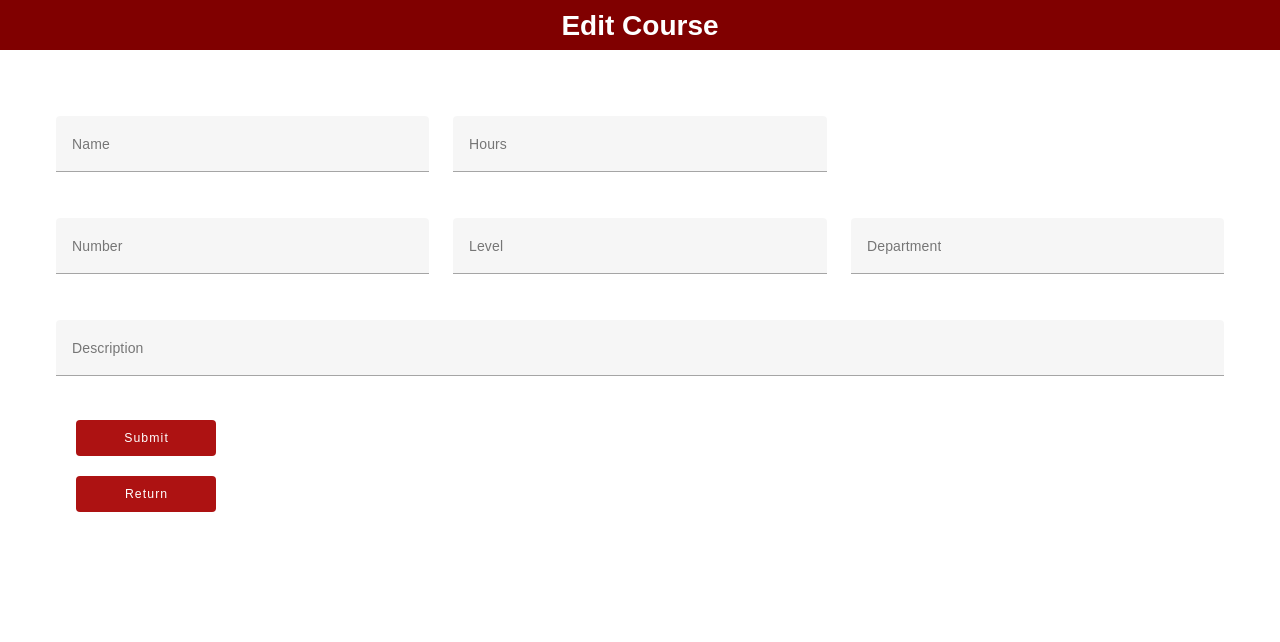
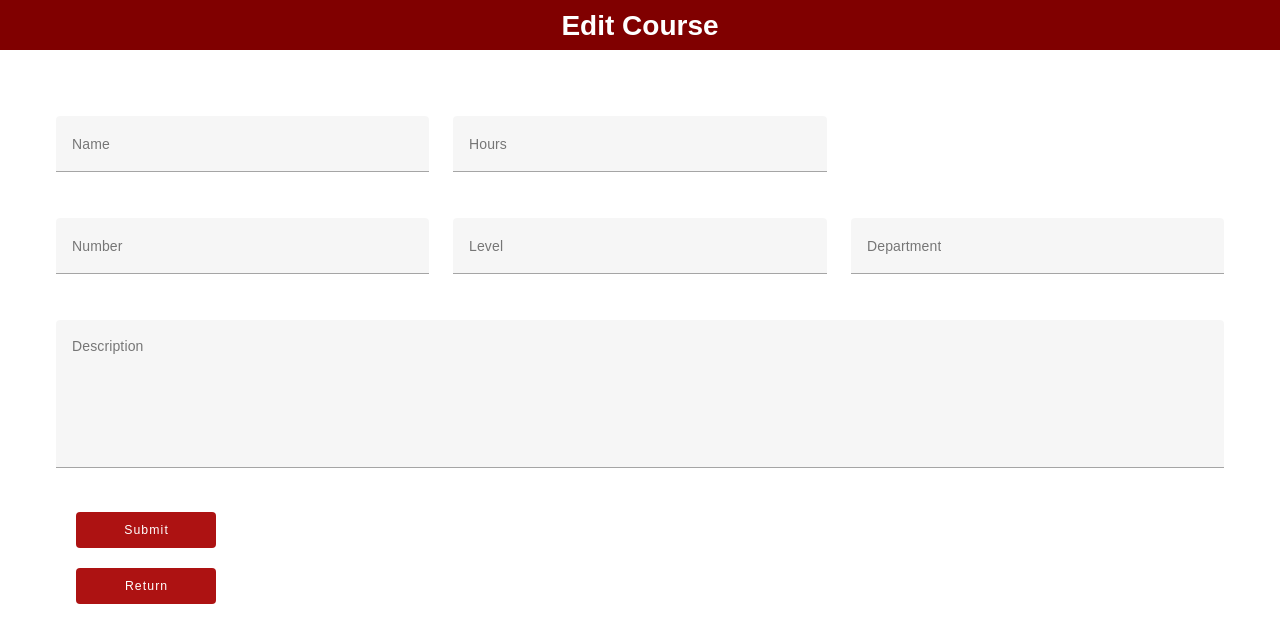
Before and after one commit to ItzWillz/seiv_project2_frontend, a Vue app: page /edit/1 in a window 1280 px wide. Shown: the top 642 px of the page. Built offline with nearby package versions, Linux system fonts and the light colour scheme; no server answers; a web font is replaced by a local one.

Commit message:
larger box
larger box

```diff
--- a/src/views/EditCourse.vue
+++ b/src/views/EditCourse.vue
@@ -92,8 +92,8 @@ const editCourse = async () => {
 
         <v-row>
           <v-col cols="12" >
-             <v-text-field class="text-wrap" v-model="course.desc"  label="Description"   hide-details
-          ></v-text-field>
+             <v-textarea class="text-wrap" v-model="course.desc"  label="Description"   hide-details
+          ></v-textarea>
           </v-col>
         </v-row>
 
--- a/src/views/HomePage.vue
+++ b/src/views/HomePage.vue
@@ -64,7 +64,7 @@ const viewCourse = () => {
       <div class="column">
     <div class="card flex justify-content-center">
         <Listbox v-model="selectedCourse"  :options='course' optionLabel= 'name' optionValue="courseNum"
-        :virtualScrollerOptions="{ itemSize: 38 }" class="w-full md:w-14rem" listStyle="height:250px" />
+        :virtualScrollerOptions="{ itemSize: 38 }" class="w-full md:w-14rem" listStyle="height:450px" />
 
     </div>
     <div style="margin-top: 7rem">
--- a/src/views/ViewCourse.vue
+++ b/src/views/ViewCourse.vue
@@ -70,8 +70,8 @@ const returnHome = () => {
 
         <v-row>
           <v-col cols="12" >
-             <v-text-field class="text-wrap" v-model="course.desc"  label="Description"   hide-details :disabled="true"
-          ></v-text-field>
+             <v-textarea class="text-wrap" v-model="course.desc"  label="Description"   hide-details :disabled="true"
+          ></v-textarea>
           </v-col>
         </v-row>
 
--- a/src/views/addCourses.vue
+++ b/src/views/addCourses.vue
@@ -83,8 +83,8 @@ const returnHome = () => {
 
         <v-row>
           <v-col cols="12" >
-             <v-text-field class="text-wrap" v-model="course.desc"  id="desc" label="Description" hide-details textarea
-          ></v-text-field>
+             <v-textarea class="text-wrap" v-model="course.desc"  id="desc" label="Description" hide-details textarea
+          ></v-textarea>
           </v-col>
         </v-row>
 
```
